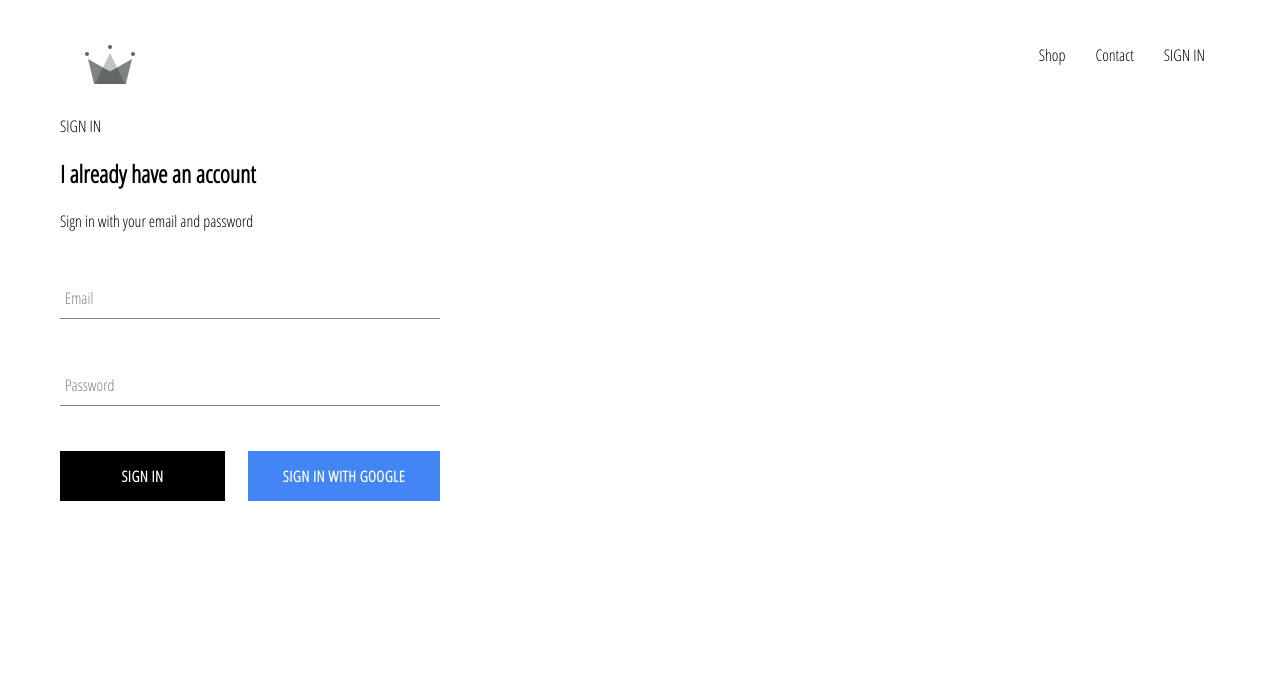
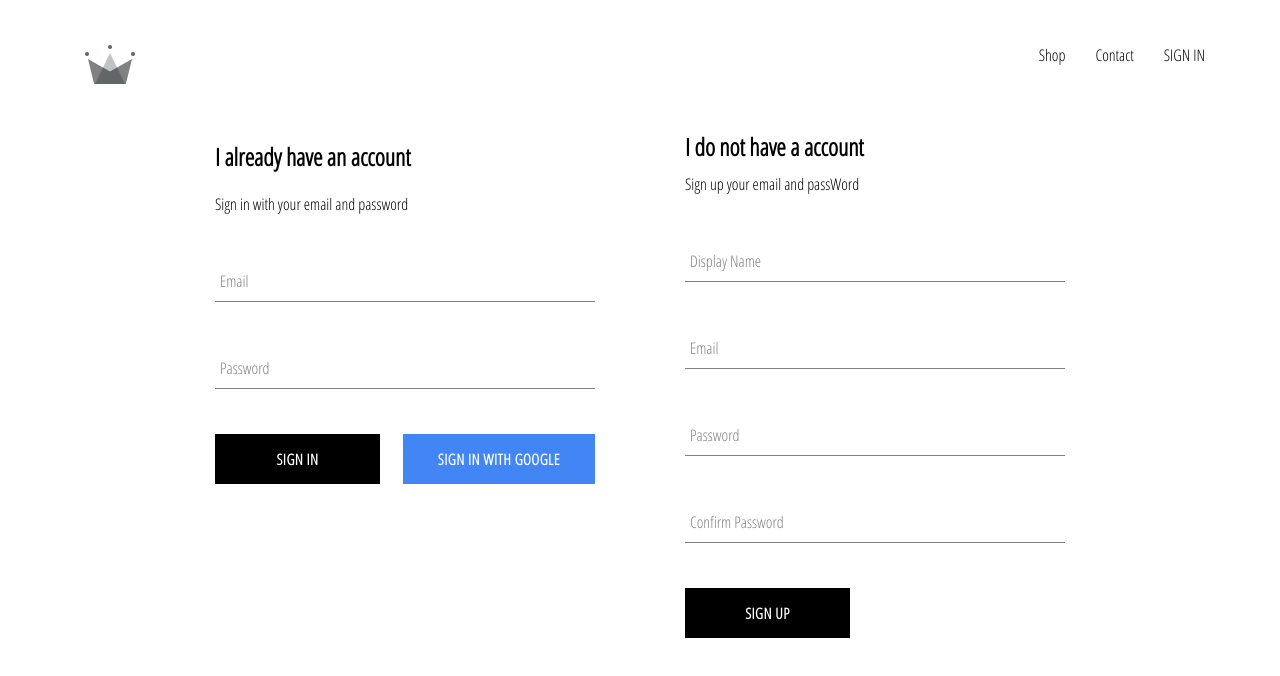
Before and after one commit to missoby/crown-clothing, a React (Create React App) app: page /signin in a window 1280 px wide. Shown: the top 676 px of the page. Built offline with nearby package versions, Linux system fonts and the light colour scheme; no server answers.

Commit message:
implemented firebase utils, included ability to store authented users into our firebase database

```diff
--- a/src/App.js
+++ b/src/App.js
@@ -6,7 +6,7 @@
 import SignInAndSignUpPage from "./pages/sign-in-and-sign-up/sign-in-and-sign-up.component";
 import Header from "./components/header/header.component";
 
-import { auth } from "./firebase/firebase.utils";
+import { auth, createUserProfileDocument } from "./firebase/firebase.utils";
 
 import "./App.css";
 
@@ -15,28 +15,42 @@
     super();
 
     this.state = {
-      currentUser: null
+      currentUser: null,
     };
   }
 
   unsubscribeFromAuth = null;
 
-  componentDidMount(){
-    this.unsubscribeFromAuth = auth.onAuthStateChanged(user => {
-      this.setState({ currentUser: user});
-      console.log(user);
-    })
+  componentDidMount() {
+    // onAuthStateChanged : observateur sur l'objet Auth
+    this.unsubscribeFromAuth = auth.onAuthStateChanged(async (userAuth) => {
+      if (userAuth) {
+        const userRef = await createUserProfileDocument(userAuth);
+
+        //snapshop of data venu du createUserProfileDocument et stocker la dans state
+        userRef.onSnapshot((snapShot) => {
+          this.setState({
+            currentUser: {
+              id: snapShot.id,
+              ...snapShot.data(),
+            },
+          });
+         console.log(this.state);
+        });
+      } else {
+        this.setState({ currentUser: userAuth });
+      }
+    });
   }
 
-  componentWillUnmount(){
+  componentWillUnmount() {
     this.unsubscribeFromAuth();
   }
-
 
   render() {
     return (
       <div>
-        <Header currentUser={this.state.currentUser}/>
+        <Header currentUser={this.state.currentUser} />
         <Switch>
           <Route exact path="/" component={HomePage} />
           <Route path="/shop" component={ShopPage} />
--- a/src/components/sign-in/sign-in.component.jsx
+++ b/src/components/sign-in/sign-in.component.jsx
@@ -19,8 +19,8 @@
     this.setState({ email: "", password: "" });
   };
 
-  handleChange = (event) => {
-    const { value, name } = event.target;
+  handleChange = event => {
+    const {name, value} = event.target;
     this.setState({ [name]: value });
   };
 
--- /dev/null
+++ b/src/components/sign-up/sign-up.component.jsx
@@ -0,0 +1,105 @@
+import React from "react";
+
+import FormInput from "../form-input/form-input.component";
+import CustomButton from "../custom-button/custom-button.component";
+
+import { auth, createUserProfileDocument } from "../../firebase/firebase.utils";
+
+import "./sign-up.style.scss";
+
+class SignUp extends React.Component {
+  constructor() {
+    super();
+    this.state = {
+      displayName: '',
+      email: '',
+      password: '',
+      confirmPassword: '',
+    };
+  }
+
+  handleSubmit = async (event) => {
+    event.preventDefault();
+    const { displayName, email, password, confirmPassword } = this.state;
+
+    if (password !== confirmPassword) {
+      alert("passwords don't match");
+      return;
+    }
+
+    try {
+      const { user } = await auth.createUserWithEmailAndPassword(
+        email,
+        password
+      );
+
+      await createUserProfileDocument(user, { displayName });
+
+      this.setState({
+        displayName: '',
+        email: '',
+        password: '',
+        confirmPassword: '',
+      })
+
+    } catch (error) {
+      console.error(error);
+    }
+  };
+
+  handleChange = event => {
+    const {name, value} = event.target;
+    this.setState({ [name]: value });
+  };
+
+
+  render() {
+    const { displayName, email, password, confirmPassword } = this.state;
+    return (
+      <div className="sign-up">
+        <h2 className="title"> I do not have a account</h2>
+        <span>Sign up your email and passWord</span>
+        <form className="sign-up-form" onSubmit={this.handleSubmit}>
+          <FormInput
+            name="displayName"
+            type="text"
+            onChange={this.handleChange}
+            value={displayName}
+            required
+            label="Display Name"
+          />
+
+          <FormInput
+            name="email"
+            type="email"
+            onChange={this.handleChange}
+            value={email}
+            required
+            label="Email"
+          />
+
+          <FormInput
+            name="password"
+            type="password"
+            onChange={this.handleChange}
+            value={password}
+            required
+            label="Password"
+          />
+
+          <FormInput
+            name="confirmPassword"
+            type="password"
+            onChange={this.handleChange}
+            value={confirmPassword}
+            required
+            label="Confirm Password"
+          />
+          <CustomButton type="submit">Sign Up</CustomButton>
+        </form>
+      </div>
+    );
+  }
+}
+
+export default SignUp;
--- /dev/null
+++ b/src/components/sign-up/sign-up.style.scss
@@ -0,0 +1,9 @@
+.sign-up {
+    display: flex;
+    flex-direction: column;
+    width: 380px;
+
+    .title {
+      margin: 10px 0;
+    }
+  }
--- a/src/firebase/firebase.utils.js
+++ b/src/firebase/firebase.utils.js
@@ -1,8 +1,8 @@
-import firebase from 'firebase/app';
-import 'firebase/firestore';
-import 'firebase/auth';
+import firebase from "firebase/app";
+import "firebase/firestore";
+import "firebase/auth";
 
-const config =  {
+const config = {
   apiKey: "AIzaSyBpvy9GxXRqM8kRbIxg3OvdJWFvgYK4aDw",
   authDomain: "crown-oby-db.firebaseapp.com",
   databaseURL: "https://crown-oby-db.firebaseio.com",
@@ -10,15 +10,43 @@
   storageBucket: "crown-oby-db.appspot.com",
   messagingSenderId: "432881218440",
   appId: "1:432881218440:web:5f82f0eedd3fe3cb5f803d",
-    measurementId: "G-GGT5717KHN"
+  measurementId: "G-GGT5717KHN",
 };
+
+export const createUserProfileDocument = async (userAuth, additionalData) => {
+    if(!userAuth) return;
+
+    //recuperer uid de l'utilisateur recement connecté
+    const userRef = firestore.doc(`users/${userAuth.uid}`);
+    //recuperer une copie du dernier utilisateur enregister dans la base equivalent a celui connecté
+    const snapshot = await userRef.get();
+
+    //si il n'existe pas on va le crée
+    if (!snapshot.exists){
+        const {displayName, email} = userAuth;
+        const createdAt = new Date();
+
+        try {
+            await userRef.set ({
+                displayName,
+                email,
+                createdAt,
+                ...additionalData
+            })
+        }
+        catch (error) {
+            console.log('error creating user', error.message);
+        }
+    }
+    return userRef;
+}
 
 firebase.initializeApp(config);
 export const auth = firebase.auth();
 export const firestore = firebase.firestore();
 
 const provider = new firebase.auth.GoogleAuthProvider();
-provider.setCustomParameters({ prompt: 'select_account'});
+provider.setCustomParameters({ prompt: "select_account" });
 
 export const signInWithGoogle = () => auth.signInWithPopup(provider);
 export default firebase;
--- a/src/pages/sign-in-and-sign-up/sign-in-and-sign-up.component.jsx
+++ b/src/pages/sign-in-and-sign-up/sign-in-and-sign-up.component.jsx
@@ -1,5 +1,6 @@
 import React from 'react';
 import SignIn from '../../components/sign-in/sign-in.component';
+import SignUp from '../../components/sign-up/sign-up.component';
 
 
 import './sign-in-and-sign-up.style.scss';
@@ -7,8 +8,8 @@
 const SignInAndSignUpPage = () => (
 
     <div className='sign-in-and-sign-up'>
-        SIGN IN
         <SignIn />
+        <SignUp />
     </div>
 )
 
--- a/src/pages/sign-in-and-sign-up/sign-in-and-sign-up.style.scss
+++ b/src/pages/sign-in-and-sign-up/sign-in-and-sign-up.style.scss
@@ -0,0 +1,6 @@
+.sign-in-and-sign-up {
+    width: 850px;
+    display: flex;
+    justify-content: space-between;
+    margin: 30px auto;
+}
```
Lines whose indentation alone changed are shown as unchanged.
